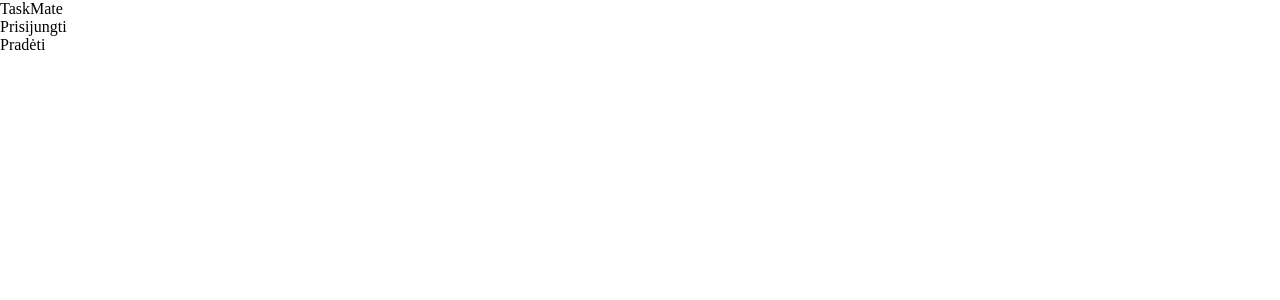
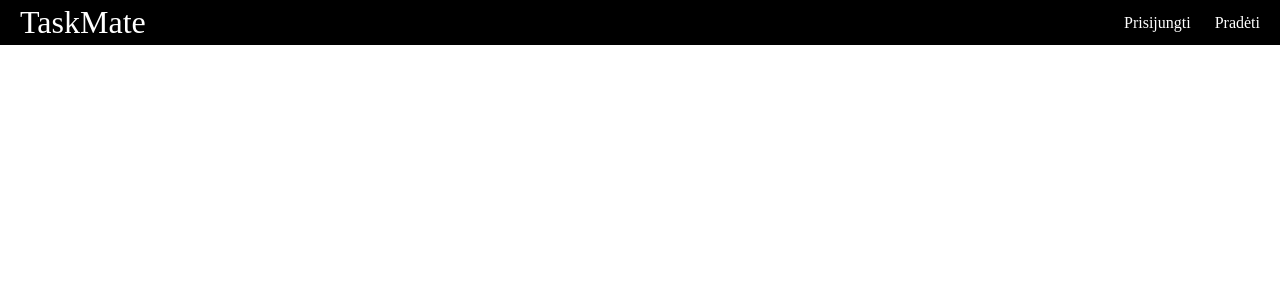
Before and after one commit to reikal1337/task-manager-smk, a Next.js app: page / in a window 1280 px wide. Shown: the top 300 px of the page. Built offline with nearby package versions, Linux system fonts and the light colour scheme.

Commit message:
fix: applying styles in Navbar.

```diff
--- a/src/app/components/navbar.js
+++ b/src/app/components/navbar.js
@@ -1,6 +1,11 @@
-export default function Navbar(){
-    return <nav className="navbar">
-        <a href="./" className="pagrindinis" >TaskMate</a>
+import "../styles.css";
+
+export default function Navbar() {
+  return (
+    <nav className="navbar">
+      <a href="./" className="pagrindinis">
+        TaskMate
+      </a>
       <ul>
         <li>
           <a href="/prisijungti">Prisijungti</a>
@@ -10,4 +15,5 @@ export default function Navbar(){
         </li>
       </ul>
     </nav>
+  );
 }
```
Lines whose indentation alone changed are shown as unchanged.
